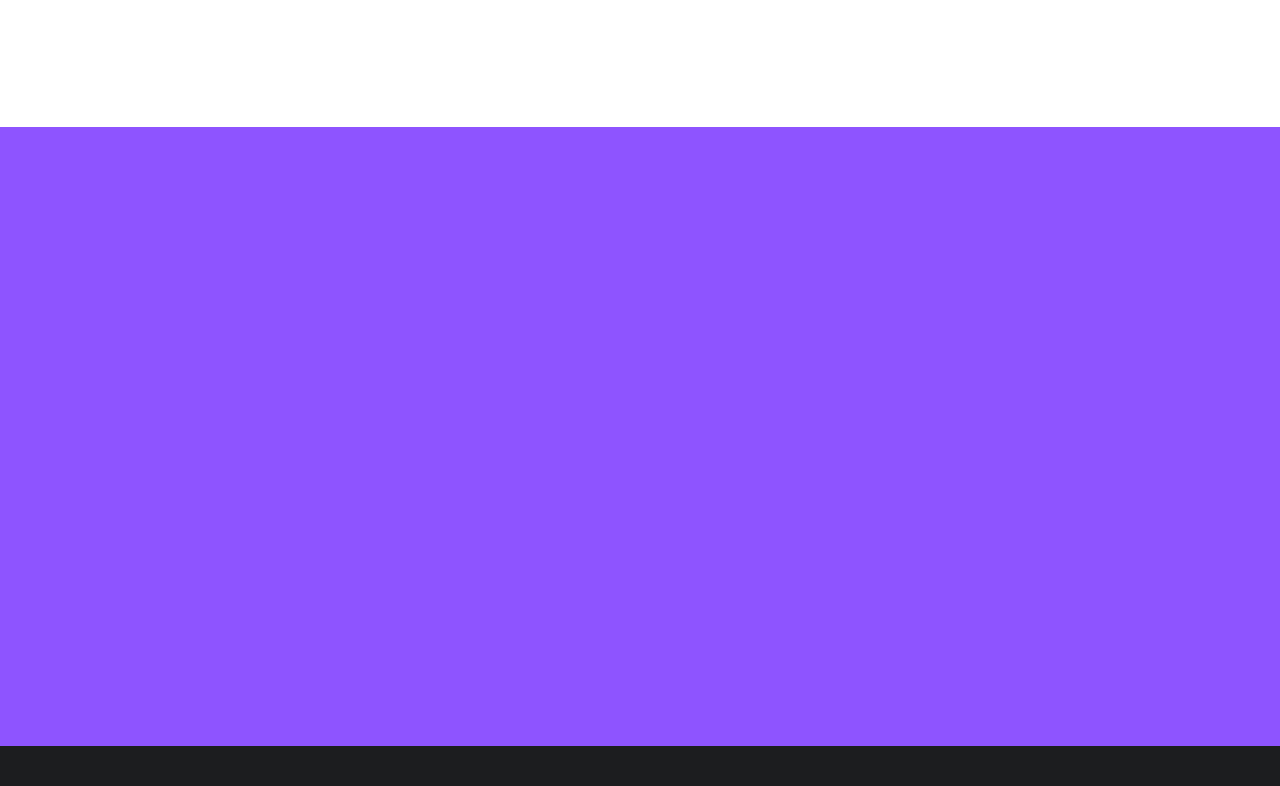
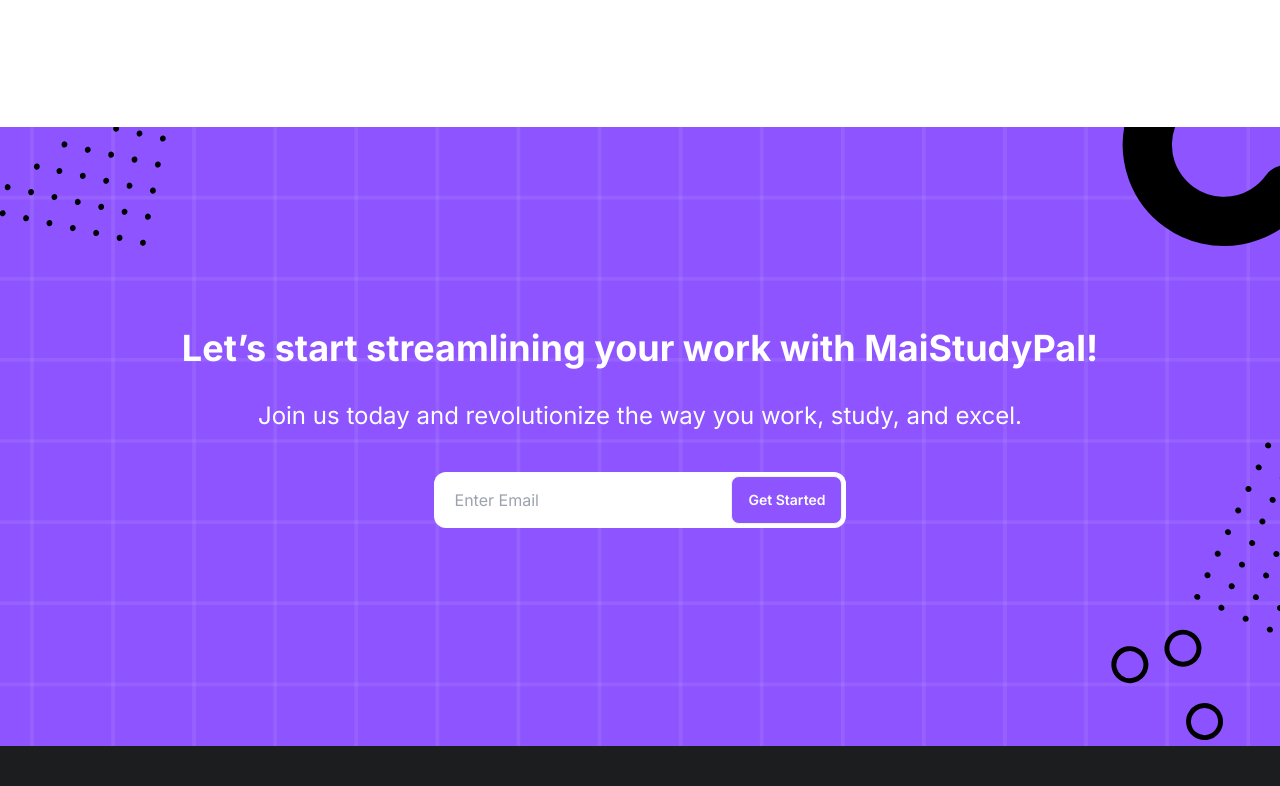
Before and after one commit to ramca09/MaiStudyPal, a Next.js app: page / in a window 1280 px wide. Shown: the part 4412-5198 px from the top of the page. Built offline with nearby package versions, Linux system fonts and the light colour scheme.

Commit message:
landing page before intro

```diff
--- a/src/components/Footer/index.jsx
+++ b/src/components/Footer/index.jsx
@@ -8,7 +8,7 @@
       <footer className="footer p-10 bg-[#1C1D1F] text-[#CAC7C7] flex justify-center">
         <div className="lg:grid lg:grid-rows-1">
           <Image src={footerlogo} alt="Logo" />
-          <div className="space-x-12 lg:grid lg:grid-cols-4 lg:gap-x-36 lg:space-x-0 flex-grow">
+          <div className="space-x-12 lg:grid lg:grid-cols-4 lg:gap-x-20 lg:space-x-0 flex-grow">
             <div className="mt-6 lg:grid lg:grid-rows-2 lg:gap-x-16">
               <span className="footer-title">MAISTUDYPAL</span>
               <Link href="/about" className="link link-hover">
@@ -45,7 +45,7 @@
                 <button className="btn btn-sm border-gray-300 bg-[#1C1D1F] text-[#CAC7C7] font-normal normal-case hover:bg-gray-800">
                   Sign In
                 </button>
-                <button className="btn btn-sm bg-purple-500 text-white font-normal normal-case hover:bg-prd-grad-to">
+                <button className="btn btn-sm bg-purple-500 text-white font-normal normal-case hover:bg-purple-900">
                   Sign up for free
                 </button>
               </div>
--- a/src/components/LandingPage/part3.jsx
+++ b/src/components/LandingPage/part3.jsx
@@ -53,7 +53,7 @@
                 </div>
                 <Link
                   href=""
-                  className="absolute left-0 bottom-0 btn bg-prd-grad-from hover:bg-prd-grad-to text-white normal-case"
+                  className="absolute left-0 bottom-0 btn bg-prd-grad-from hover:bg-purple-900 text-white normal-case"
                 >
                   Try the Tool&nbsp;
                   <svg
@@ -109,7 +109,7 @@
                 </div>
                 <Link
                   href=""
-                  className="absolute left-0 bottom-0 btn bg-prd-grad-from hover:bg-prd-grad-to text-white normal-case"
+                  className="absolute left-0 bottom-0 btn bg-prd-grad-from hover:bg-purple-900 text-white normal-case"
                 >
                   Try the Tool&nbsp;
                   <svg
@@ -165,7 +165,7 @@
                 </div>
                 <Link
                   href=""
-                  className="absolute left-0 bottom-0 btn bg-prd-grad-from hover:bg-prd-grad-to text-white normal-case"
+                  className="absolute left-0 bottom-0 btn bg-prd-grad-from hover:bg-purple-900 text-white normal-case"
                 >
                   Try the Tool&nbsp;
                   <svg
--- a/src/components/LandingPage/part4.jsx
+++ b/src/components/LandingPage/part4.jsx
@@ -1,8 +1,49 @@
+import Image from "next/image";
+import group1 from "resources/Group1.svg";
+import group2 from "resources/Group2.svg";
+import group3 from "resources/Group3.svg";
+import group4 from "resources/Group4.svg";
+import vector from "resources/Vector.svg";
+
 const Part4 = () => {
   return (
     <>
-      <div className="bg-base-150 h-[38.68rem] bg-prd-grad-from relative">
-
+      <div className="bg-base-150 h-[38.68rem] bg-prd-grad-from relative flex justify-center">
+        <Image
+          className="absolute right-0 top-0 w-full h-full object-cover"
+          src={group4}
+          alt="Group4"
+        />
+        <Image className="absolute left-0 top-0" src={group2} alt="Group2" />
+        <Image className="absolute right-0 top-0" src={vector} alt="Vector" />
+        <Image
+          className="absolute right-0 bottom-20"
+          src={group1}
+          alt="Group1"
+        />
+        <Image
+          className="absolute right-10 bottom-0"
+          src={group3}
+          alt="Group3"
+        />
+        <div className="z-10 flex flex-col justify-center items-center">
+          <p className="text-4xl text-white font-bold">
+            Let’s start streamlining your work with MaiStudyPal!
+          </p>
+          <p className="text-2xl text-white font-normal text-center">
+            <br />
+            Join us today and revolutionize the way you work, study, and excel.
+            <br />
+          </p>
+          <div className="m-4 mt-10 p-1 w-[25.81rem] rounded-xl bg-white z-10 relative">
+            <input
+              type="text"
+              placeholder="Enter Email"
+              className="input w-full pr-32"
+            />
+            <button className="absolute right-1 btn normal-case bg-prd-grad-from text-white hover:bg-purple-900">Get Started</button>
+          </div>
+        </div>
       </div>
     </>
   );
--- a/src/components/Navbar/index.jsx
+++ b/src/components/Navbar/index.jsx
@@ -88,7 +88,7 @@
       <div className="navbar-end"></div>
       <div className="navbar-end gap-2.5 hidden md:flex lg:pr-24">
         <button className="btn btn-sm border-gray-300 bg-white font-normal normal-case">Sign In</button>
-        <button className="btn btn-sm bg-purple-500 text-white font-normal normal-case ">Sign up for free</button>
+        <button className="btn btn-sm bg-purple-500 text-white font-normal normal-case hover:bg-purple-900">Sign up for free</button>
       </div>
       <div className="navbar-end sm:hidden">
         <summary></summary>
```
